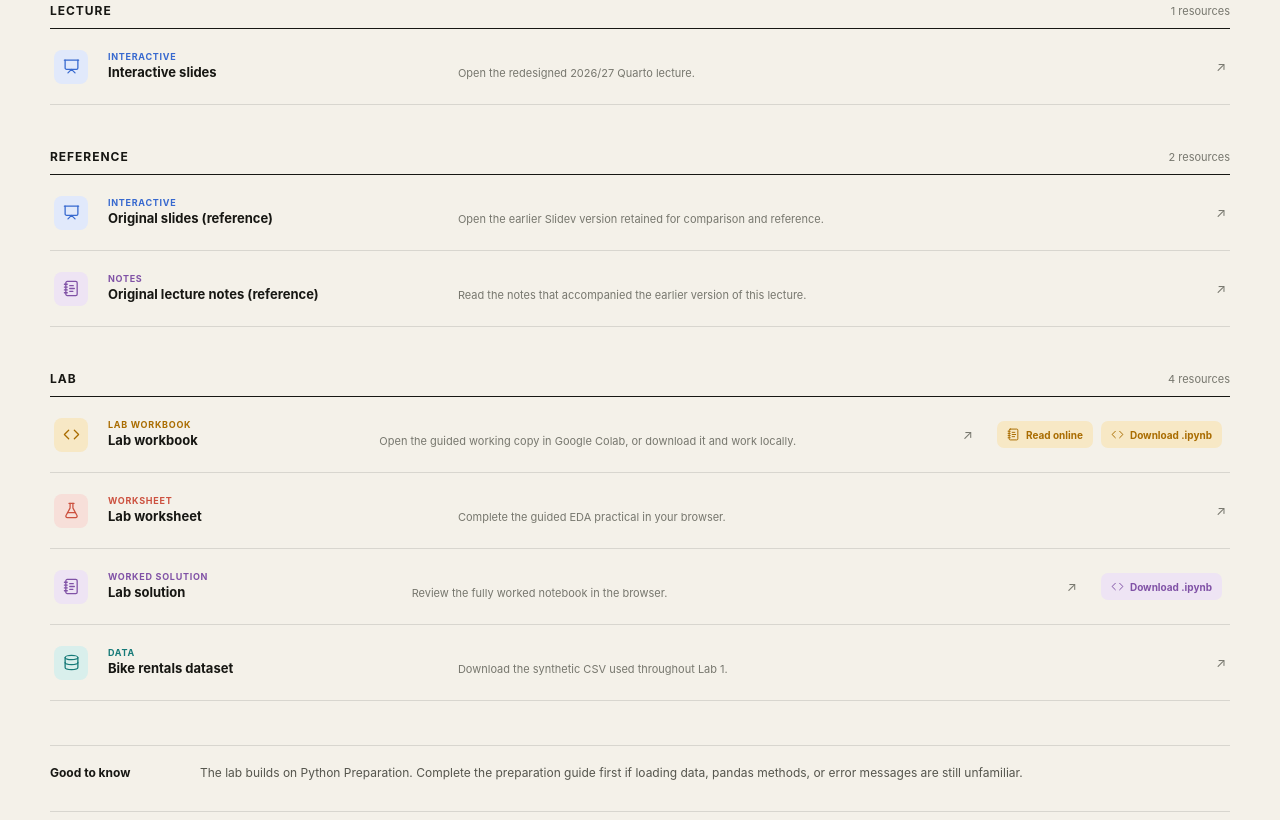
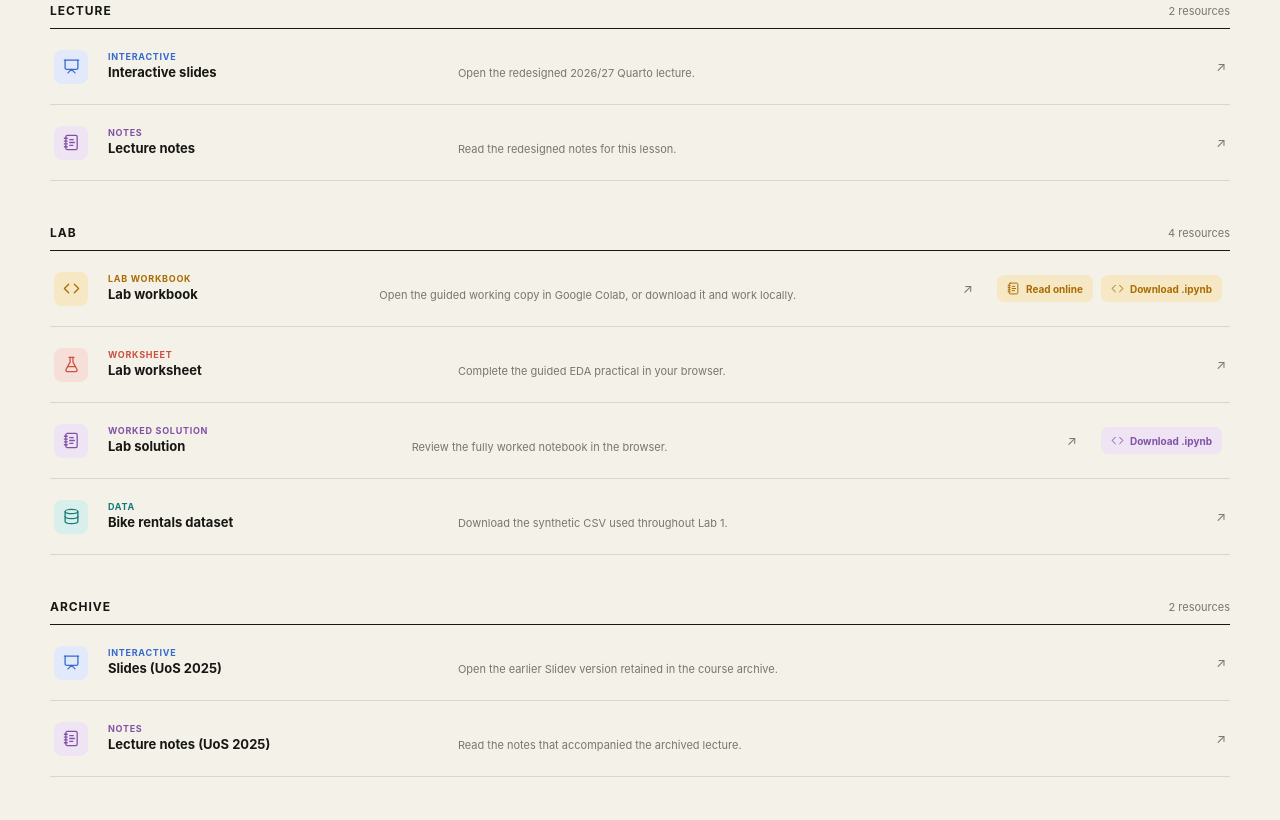
Before and after one commit to wayXing/mps311-439-course-materials, an Astro site in the folder course-site/: page /course/lesson-01/ in a window 1280 px wide. Shown: the part 640-1460 px from the top of the page. Built offline with nearby package versions, Linux system fonts and the light colour scheme; Astro itself is replaced by a stand-in of ours.

Commit message:
Archive previous Lesson 1 materials

```diff
--- a/course-site/src/data/course.json
+++ b/course-site/src/data/course.json
@@ -71,41 +71,51 @@
           "href": "materials/lesson1/slides-2026/index.html"
         },
         {
-          "label": "Original slides (reference)",
-          "description": "Open the earlier Slidev version retained for comparison and reference.",
-          "kind": "slides",
-          "group": "Reference",
-          "source": "lesson1/lecture/dist",
-          "target": "materials/lesson1/slides",
-          "href": "materials/lesson1/slides/index.html",
+          "label": "Lecture notes",
+          "description": "Read the redesigned notes for this lesson.",
+          "kind": "notes",
+          "group": "Lecture",
+          "source": "lesson1/lecture/quarto-note-v2/_site",
+          "target": "materials/lesson1/notes-2026",
+          "href": "materials/lesson1/notes-2026/note.html",
           "directory": true
         },
         {
-          "label": "Slides PDF",
-          "description": "Download or print the lecture slides.",
-          "kind": "pdf",
-          "group": "Lecture",
-          "source": "lesson1/lecture/slide-export.pdf",
-          "target": "materials/lesson1/slides.pdf",
-          "href": "materials/lesson1/slides.pdf"
+          "label": "Slides (UoS 2025)",
+          "description": "Open the earlier Slidev version retained in the course archive.",
+          "kind": "slides",
+          "group": "Archive",
+          "source": "lesson1/lecture/dist",
+          "target": "materials/lesson1/archive/uos-2025/slides",
+          "href": "materials/lesson1/archive/uos-2025/slides/index.html",
+          "directory": true
         },
         {
-          "label": "Original lecture notes (reference)",
-          "description": "Read the notes that accompanied the earlier version of this lecture.",
-          "kind": "notes",
-          "group": "Reference",
-          "source": "lesson1/lecture/note.html",
-          "target": "materials/lesson1/notes.html",
-          "href": "materials/lesson1/notes.html"
+          "label": "Slides PDF (UoS 2025)",
+          "description": "Download or print the archived lecture slides.",
+          "kind": "pdf",
+          "group": "Archive",
+          "source": "lesson1/lecture/slide-export.pdf",
+          "target": "materials/lesson1/archive/uos-2025/slides.pdf",
+          "href": "materials/lesson1/archive/uos-2025/slides.pdf"
         },
         {
-          "label": "Notes PDF",
-          "description": "Download the extended lecture notes.",
+          "label": "Lecture notes (UoS 2025)",
+          "description": "Read the notes that accompanied the archived lecture.",
+          "kind": "notes",
+          "group": "Archive",
+          "source": "lesson1/lecture/note.html",
+          "target": "materials/lesson1/archive/uos-2025/notes.html",
+          "href": "materials/lesson1/archive/uos-2025/notes.html"
+        },
+        {
+          "label": "Lecture notes PDF (UoS 2025)",
+          "description": "Download the archived lecture notes.",
           "kind": "pdf",
-          "group": "Lecture",
+          "group": "Archive",
           "source": "lesson1/lecture/note.pdf",
-          "target": "materials/lesson1/notes.pdf",
-          "href": "materials/lesson1/notes.pdf"
+          "target": "materials/lesson1/archive/uos-2025/notes.pdf",
+          "href": "materials/lesson1/archive/uos-2025/notes.pdf"
         },
         {
           "label": "Lab workbook",
--- a/course-site/src/pages/course/[slug].astro
+++ b/course-site/src/pages/course/[slug].astro
@@ -24,7 +24,8 @@ interface Props {
 const { lesson, previousLesson, nextLesson } = Astro.props;
 // Keep printable files in the source archive, but do not list them on the website.
 const visibleResources = lesson.resources.filter((resource) => resource.kind !== 'pdf');
-const groups = [...new Set(visibleResources.map((resource) => resource.group))];
+const groups = [...new Set(visibleResources.map((resource) => resource.group))]
+  .sort((left, right) => Number(left === 'Archive') - Number(right === 'Archive'));
 const primaryResource = visibleResources.find((resource) => resource.kind === 'slides')
   ?? visibleResources.find((resource) => resource.kind === 'guide');
 const colabRepository = course.colab?.repository;
```
